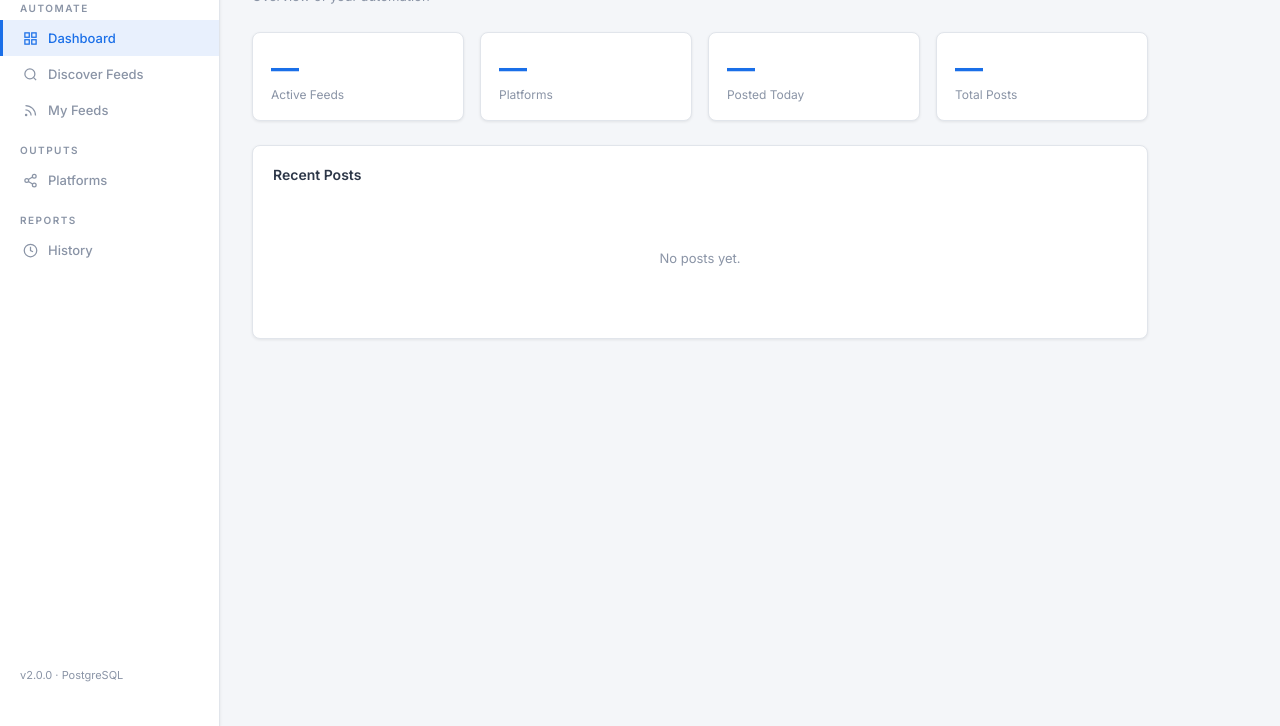
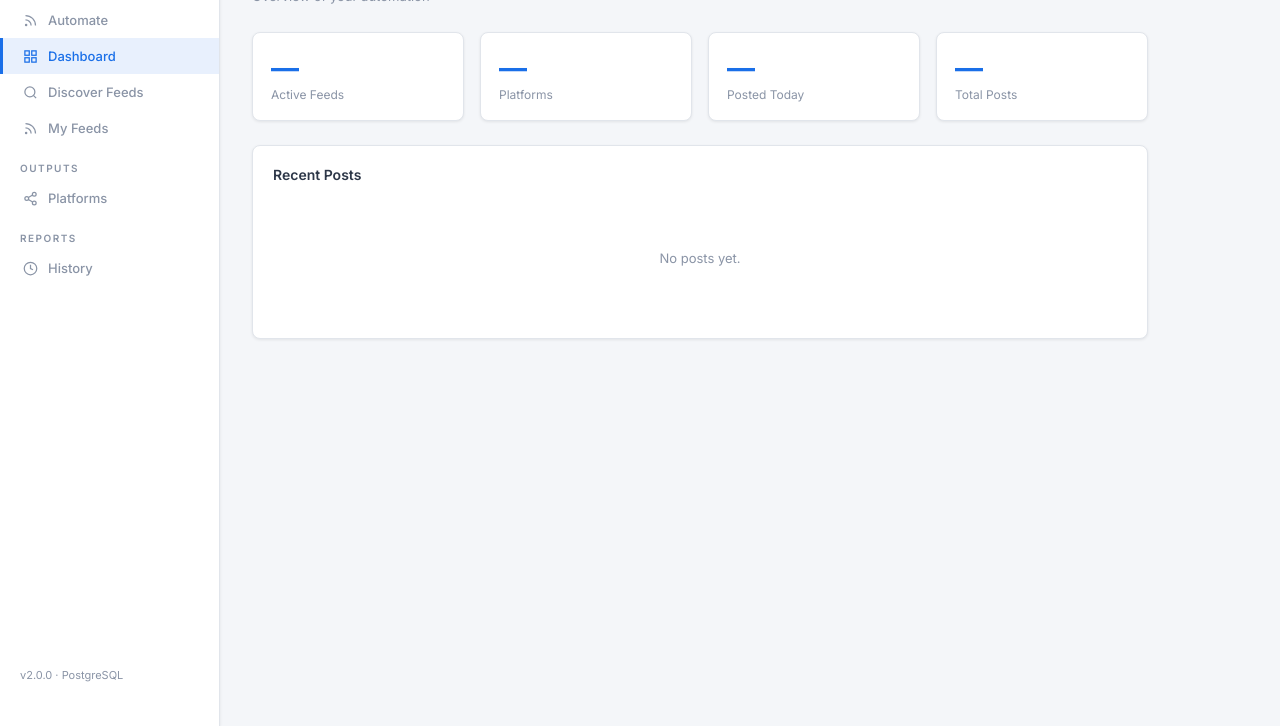
Before and after one commit to harmonicsprotrader-droid/socialflow, a website: page public/index.html in a window 1280 px wide. Shown: the part 74-800 px from the top of the page. Drawn offline with Linux system fonts and the light colour scheme; no server answers.

Commit message:
Add 'Automate' button to sidebar navigation

```diff
--- a/public/index.html
+++ b/public/index.html
@@ -138,7 +138,10 @@
 
 <nav class="sidebar">
   <div class="logo"><div class="logo-dot"></div>SocialFlow</div>
-  <div class="nav-label">Automate</div>
+  <button class="sidebar-btn" data-page="feeds" onclick="showPage('feeds')">
+  <svg width="15" height="15" viewBox="0 0 24 24" fill="none" stroke="currentColor" stroke-width="2"><path d="M4 11a9 9 0 0 1 9 9"/><path d="M4 4a16 16 0 0 1 16 16"/><circle cx="5" cy="19" r="1"/></svg>
+  Automate
+</button>
   <button class="sidebar-btn active" data-page="dashboard" onclick="showPage('dashboard')">
     <svg width="15" height="15" viewBox="0 0 24 24" fill="none" stroke="currentColor" stroke-width="2"><rect x="3" y="3" width="7" height="7"/><rect x="14" y="3" width="7" height="7"/><rect x="3" y="14" width="7" height="7"/><rect x="14" y="14" width="7" height="7"/></svg>
     Dashboard
```
